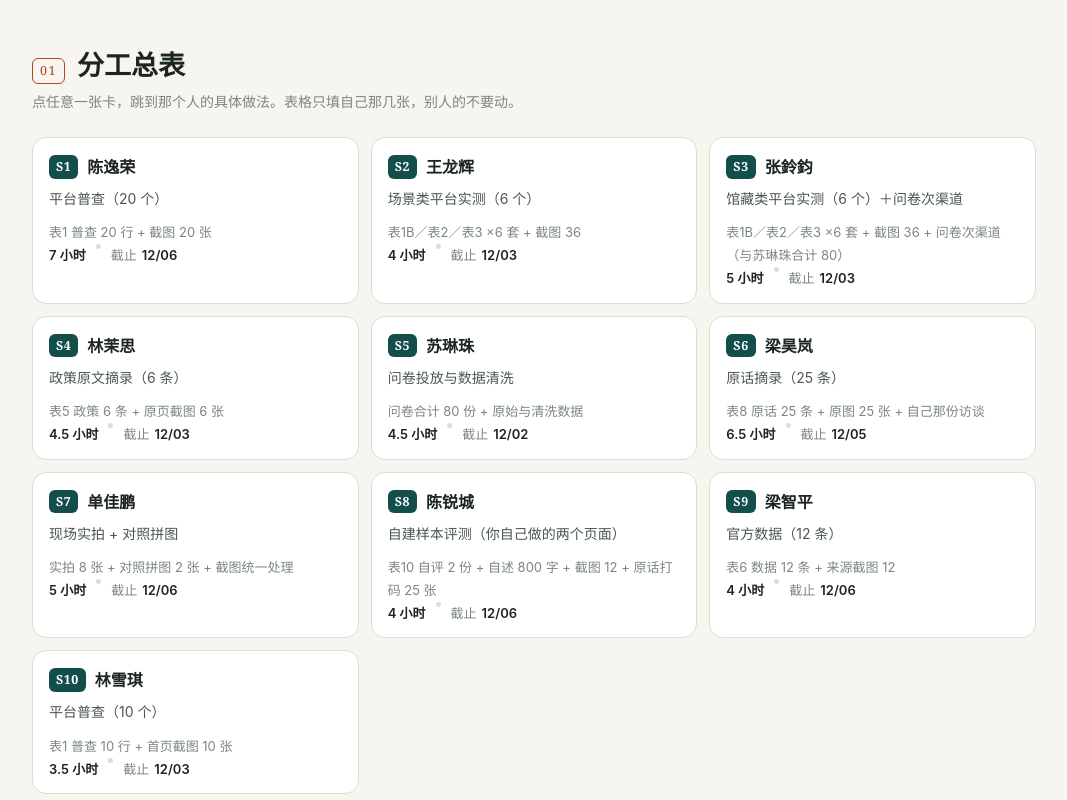
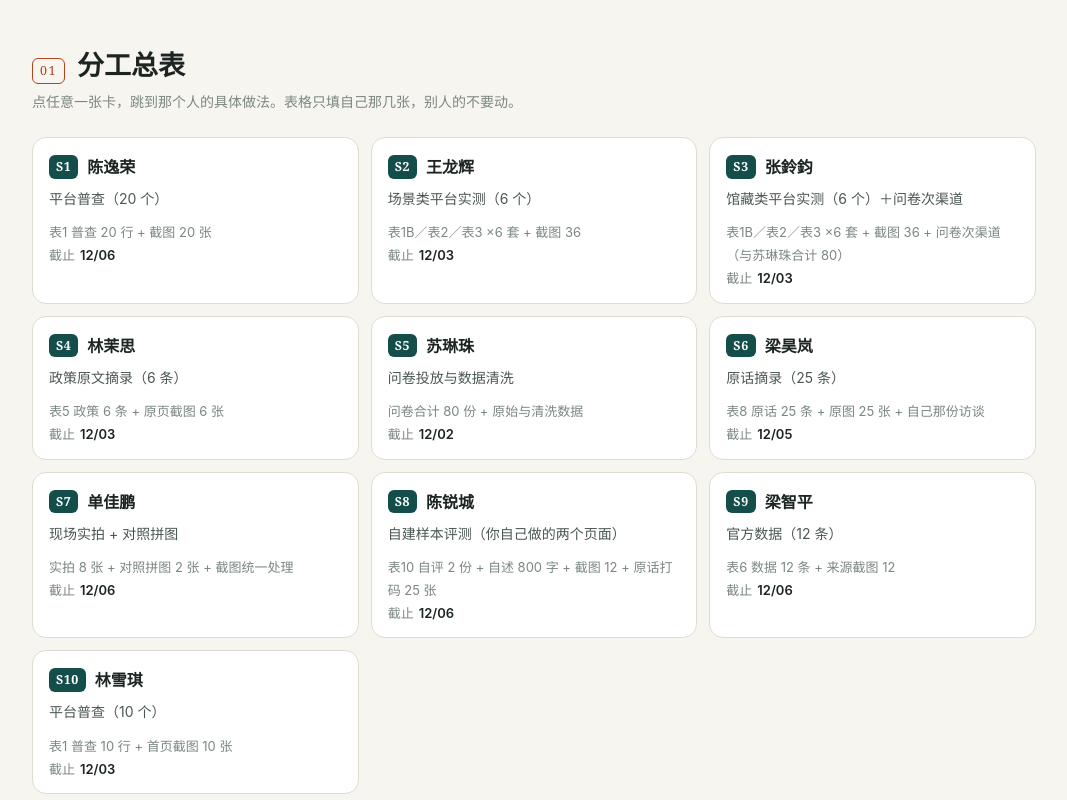
Before and after one commit to yubinpeng2020/chaoshan-vr-team-plan, a plain HTML site: page index.html in a window 1280 px wide. Shown: the part 480-1280 px from the top of the page, without its empty margins (106-1173 px from the left). Drawn offline with Linux system fonts and the light colour scheme.

Commit message:
工时从网页与学生版撤下，只在教师版保留；新增工时台账与变更记录

```diff
--- a/index.html
+++ b/index.html
@@ -373,61 +373,61 @@ footer p{margin:0 0 6px}
         <div class="top"><span class="badge">S1</span><span class="who">陈逸荣</span></div>
         <p class="job">平台普查（20 个）</p>
         <div class="row"><span>表1 普查 20 行 + 截图 20 张</span></div>
-        <div class="row"><span><b>7 小时</b></span><i class="dot"></i><span>截止 <b>12/06</b></span></div>
+        <div class="row"><span>截止 <b>12/06</b></span></div>
       </a>
       <a class="rcard" href="#s2">
         <div class="top"><span class="badge">S2</span><span class="who">王龙辉</span></div>
         <p class="job">场景类平台实测（6 个）</p>
         <div class="row"><span>表1B／表2／表3 ×6 套 + 截图 36</span></div>
-        <div class="row"><span><b>4 小时</b></span><i class="dot"></i><span>截止 <b>12/03</b></span></div>
+        <div class="row"><span>截止 <b>12/03</b></span></div>
       </a>
       <a class="rcard" href="#s3">
         <div class="top"><span class="badge">S3</span><span class="who">张鈴鈞</span></div>
         <p class="job">馆藏类平台实测（6 个）＋问卷次渠道</p>
         <div class="row"><span>表1B／表2／表3 ×6 套 + 截图 36 + 问卷次渠道（与苏琳珠合计 80）</span></div>
-        <div class="row"><span><b>5 小时</b></span><i class="dot"></i><span>截止 <b>12/03</b></span></div>
+        <div class="row"><span>截止 <b>12/03</b></span></div>
       </a>
       <a class="rcard" href="#s4">
         <div class="top"><span class="badge">S4</span><span class="who">林茉思</span></div>
         <p class="job">政策原文摘录（6 条）</p>
         <div class="row"><span>表5 政策 6 条 + 原页截图 6 张</span></div>
-        <div class="row"><span><b>4.5 小时</b></span><i class="dot"></i><span>截止 <b>12/03</b></span></div>
+        <div class="row"><span>截止 <b>12/03</b></span></div>
       </a>
       <a class="rcard" href="#s5">
         <div class="top"><span class="badge">S5</span><span class="who">苏琳珠</span></div>
         <p class="job">问卷投放与数据清洗</p>
         <div class="row"><span>问卷合计 80 份 + 原始与清洗数据</span></div>
-        <div class="row"><span><b>4.5 小时</b></span><i class="dot"></i><span>截止 <b>12/02</b></span></div>
+        <div class="row"><span>截止 <b>12/02</b></span></div>
       </a>
       <a class="rcard" href="#s6">
         <div class="top"><span class="badge">S6</span><span class="who">梁昊岚</span></div>
         <p class="job">原话摘录（25 条）</p>
         <div class="row"><span>表8 原话 25 条 + 原图 25 张 + 自己那份访谈</span></div>
-        <div class="row"><span><b>6.5 小时</b></span><i class="dot"></i><span>截止 <b>12/05</b></span></div>
+        <div class="row"><span>截止 <b>12/05</b></span></div>
       </a>
       <a class="rcard" href="#s7">
         <div class="top"><span class="badge">S7</span><span class="who">单佳鹏</span></div>
         <p class="job">现场实拍 + 对照拼图</p>
         <div class="row"><span>实拍 8 张 + 对照拼图 2 张 + 截图统一处理</span></div>
-        <div class="row"><span><b>5 小时</b></span><i class="dot"></i><span>截止 <b>12/06</b></span></div>
+        <div class="row"><span>截止 <b>12/06</b></span></div>
       </a>
       <a class="rcard" href="#s8">
         <div class="top"><span class="badge">S8</span><span class="who">陈锐城</span></div>
         <p class="job">自建样本评测（你自己做的两个页面）</p>
         <div class="row"><span>表10 自评 2 份 + 自述 800 字 + 截图 12 + 原话打码 25 张</span></div>
-        <div class="row"><span><b>4 小时</b></span><i class="dot"></i><span>截止 <b>12/06</b></span></div>
+        <div class="row"><span>截止 <b>12/06</b></span></div>
       </a>
       <a class="rcard" href="#s9">
         <div class="top"><span class="badge">S9</span><span class="who">梁智平</span></div>
         <p class="job">官方数据（12 条）</p>
         <div class="row"><span>表6 数据 12 条 + 来源截图 12</span></div>
-        <div class="row"><span><b>4 小时</b></span><i class="dot"></i><span>截止 <b>12/06</b></span></div>
+        <div class="row"><span>截止 <b>12/06</b></span></div>
       </a>
       <a class="rcard" href="#s10">
         <div class="top"><span class="badge">S10</span><span class="who">林雪琪</span></div>
         <p class="job">平台普查（10 个）</p>
         <div class="row"><span>表1 普查 10 行 + 首页截图 10 张</span></div>
-        <div class="row"><span><b>3.5 小时</b></span><i class="dot"></i><span>截止 <b>12/03</b></span></div>
+        <div class="row"><span>截止 <b>12/03</b></span></div>
       </a>
     </div>
 
@@ -485,7 +485,7 @@ footer p{margin:0 0 6px}
       <div class="role-head">
         <span class="badge">S1</span>
         <h3><span class="name">陈逸荣</span><span class="sep">·</span>平台普查（20 个）</h3>
-        <div class="chips"><span class="chip">7 小时</span><span class="chip date">12/06 交齐</span></div>
+        <div class="chips"><span class="chip date">12/06 交齐</span></div>
       </div>
       <p class="pos"><b>你的定位</b>把潮汕的线上数字文化资源一个一个找出来、逐个确认能不能打开。报告里"我们查了这些平台、其中一部分已经打不开"那句话，依据就是你交的这 20 行。</p>
       <p class="partner"><b>合作对象：林雪琪（只有她一个）</b>——平台普查就你们两个人做，号段不重叠（你 P01–P20，她 P21–P30）。每天收工把新号发她，她开工先看你交的。<b>第三个人不要插手这件事</b>，人一多就对不清号。</p>
@@ -521,7 +521,7 @@ footer p{margin:0 0 6px}
         <li>编号自己用 P01–P20，一行一个平台，不重号、不跳号。<b>「类型」列是全表的命门</b>：王龙辉按 C 街区景区／D 村落古建／E 民间全景 挑场景，张鈴鈞按 A 国家级平台／B 地方馆藏 挑馆藏——<b>你填错一个，他俩就认领错一个</b>，表1B 那 6 套基本作废。</li>
         <li>交之前自查一遍：同一个平台出现两次只留一条；点不开又没截图的删掉；<b>不许为了凑数留假平台</b>。</li>
       </ol>
-      <p class="time">预计用时 <b>7 小时</b>（搜与填 20 个 × 15 分钟＝5h，点开核验＋截图 20 个 × 4 分钟＝1.5h，并表查重 0.5h）</p>
+
       <p class="also"><b>还有一件 10 个人都要做的事</b>：访 1 个人（10 分钟，微信语音），用你自己那份 <b>T01</b> 访谈表记，访完当天填。分到访谁、怎么开口，见「<a href="#all">全员任务</a>」。</p>
     </article>
 
@@ -530,7 +530,7 @@ footer p{margin:0 0 6px}
       <div class="role-head">
         <span class="badge">S2</span>
         <h3><span class="name">王龙辉</span><span class="sep">·</span>场景类平台实测（6 个）</h3>
-        <div class="chips"><span class="chip">4 小时</span><span class="chip date">12/03 交齐</span></div>
+        <div class="chips"><span class="chip date">12/03 交齐</span></div>
       </div>
       <p class="pos"><b>你的定位</b>测"能转头看、能走进去"的那类平台——小公园 VR、古村全景、景区 720。你回答的问题是：手机上到底逛不逛得完。</p>
 
@@ -557,7 +557,7 @@ footer p{margin:0 0 6px}
         <li>五项简评（1–5 分，5 秒内凭第一感觉）：找得到｜看得清｜跑得动｜看得懂｜还想再来；另加"会不会推荐给外地朋友"（0–10）。</li>
         <li>每平台截 6 张：首屏完成｜加载中白屏｜S1 找地方（或搜不到）｜S2 全景画面｜S3 讲解或"没有介绍"｜最严重问题现场（花屏、文字叠加、按钮点不到）。</li>
       </ol>
-      <p class="time">预计用时 <b>4 小时</b>（6 个平台 × 40 分钟：3 个任务 + 五项简评 + 6 张截图）。现场实拍不用你拍，统一由单佳鹏拍。</p>
+      <p class="time">现场实拍不用你拍，统一由单佳鹏拍。</p>
       <p class="also"><b>还有一件 10 个人都要做的事</b>：访 1 个人（10 分钟，微信语音），用你自己那份 <b>T02</b> 访谈表记，访完当天填。分到访谁、怎么开口，见「<a href="#all">全员任务</a>」。</p>
     </article>
 
@@ -566,7 +566,7 @@ footer p{margin:0 0 6px}
       <div class="role-head">
         <span class="badge">S3</span>
         <h3><span class="name">张鈴鈞</span><span class="sep">·</span>馆藏类平台实测（6 个）</h3>
-        <div class="chips"><span class="chip">5 小时</span><span class="chip date">12/03 交齐</span></div>
+        <div class="chips"><span class="chip date">12/03 交齐</span></div>
       </div>
       <p class="pos"><b>你的定位</b>测"有展品、有讲解"的那类——侨批数字展厅、数字博物馆、非遗线上展。你回答的问题是：有东西，但讲不讲得明白。另外你和苏琳珠<b>共用一个问卷链接</b>，你只负责把链接发到"自己人的群"。</p>
       <p class="partner"><b>合作对象：苏琳珠（只有她一个）</b>——问卷这条线就你们两个人：她建卷、发班群／社团群／私聊，你发老乡群／家人群／朋友圈，同一条链接、只看合计 80 份。<b>第三个人不要插手</b>。</p>
@@ -597,7 +597,7 @@ footer p{margin:0 0 6px}
         <li>问卷：找苏琳珠要链接和话术，发你自己的<b>潮汕老乡群、家人群、朋友圈</b>，隔一天补发一次、别刷屏。<b>同一个群只发一次</b>——苏琳珠发班群和社团群，你别重复发，重复收到的人也不会填两遍。</li>
         <li><b>份数不用你报</b>：两人共用一个链接，苏琳珠看合计。你只要 12/02 前告诉她"发过哪几个群"，她在表7 里记渠道。</li>
       </ol>
-      <p class="time">预计用时 <b>5 小时</b>（馆藏 6 个 × 40 分钟＝4h，问卷发群与催收 1h）。现场实拍不用你拍，统一由单佳鹏拍。</p>
+      <p class="time">现场实拍不用你拍，统一由单佳鹏拍。</p>
       <p class="also"><b>还有一件 10 个人都要做的事</b>：访 1 个人（10 分钟，微信语音），用你自己那份 <b>T03</b> 访谈表记，访完当天填。分到访谁、怎么开口，见「<a href="#all">全员任务</a>」。</p>
     </article>
 
@@ -606,7 +606,7 @@ footer p{margin:0 0 6px}
       <div class="role-head">
         <span class="badge">S4</span>
         <h3><span class="name">林茉思</span><span class="sep">·</span>政策原文摘录（6 条）</h3>
-        <div class="chips"><span class="chip">4.5 小时</span><span class="chip date">12/03 交齐</span></div>
+        <div class="chips"><span class="chip date">12/03 交齐</span></div>
       </div>
       <p class="pos"><b>你的定位</b>证明"国家在推数字化"这件事有据可查。报告的背景章和对策章都靠你这 6 条。</p>
 
@@ -630,7 +630,7 @@ footer p{margin:0 0 6px}
         <li>"用在报告哪一节"只填三种：一背景｜二(三)原因｜三对策依据。填不出来的删掉。</li>
         <li>12/02 把 6 条链接一并交上，老师核对原文时要用。</li>
       </ol>
-      <p class="time">预计用时 <b>4.5 小时</b>（找 6 条 × 25 分钟＝2.5h，摘与核 6 条 × 15 分钟＝1.5h，截图 6 张 0.5h）</p>
+
       <p class="also"><b>还有一件 10 个人都要做的事</b>：访 1 个人（10 分钟，微信语音），用你自己那份 <b>T04</b> 访谈表记，访完当天填。分到访谁、怎么开口，见「<a href="#all">全员任务</a>」。</p>
     </article>
 
@@ -639,7 +639,7 @@ footer p{margin:0 0 6px}
       <div class="role-head">
         <span class="badge">S5</span>
         <h3><span class="name">苏琳珠</span><span class="sep">·</span>问卷投放与数据清洗</h3>
-        <div class="chips"><span class="chip">4.5 小时</span><span class="chip date">12/02 交齐</span></div>
+        <div class="chips"><span class="chip date">12/02 交齐</span></div>
       </div>
       <p class="pos"><b>你的定位</b>问卷这条线你管三件：建卷（含防重复设置）、投放、清洗。次渠道（老乡群／家人群／朋友圈）张鈴鈞帮你发。<b>你俩共用一个链接、只看合计数，加起来 80 份就算完成</b>，不分开统计谁收了多少。</p>
       <p class="partner"><b>合作对象：张鈴鈞（只有这一个）</b>——问卷这条线就你们两个人：你建卷、发班群／社团群／私聊，对方发老乡群／家人群／朋友圈，同一条链接、只看合计 80 份。<b>第三个人不要插手</b>。</p>
@@ -665,7 +665,7 @@ footer p{margin:0 0 6px}
         <li>12/02 导出原始数据（不动），另存一份删无效卷：<b>同一微信／同一 IP 重复填的只留最早一份</b>、答题 &lt;90 秒、全选同一项、开放题空白过半。<b>标明删了几份、为什么删。</b></li>
         <li>12/02 表7 按渠道分行记"发到哪些群"，<b>"收回数"只填合计一行</b>；把 80 和删卷理由写清楚，老师写方法章直接用。</li>
       </ol>
-      <p class="time">预计用时 <b>4.5 小时</b>（建卷＋防重复设置＋自己试填 1h，发群与催收 2h，清洗 80 份＋表7 1.5h）</p>
+
       <p class="also"><b>还有一件 10 个人都要做的事</b>：访 1 个人（10 分钟，微信语音），用你自己那份 <b>T05</b> 访谈表记，访完当天填。分到访谁、怎么开口，见「<a href="#all">全员任务</a>」。</p>
     </article>
 
@@ -674,7 +674,7 @@ footer p{margin:0 0 6px}
       <div class="role-head">
         <span class="badge">S6</span>
         <h3><span class="name">梁昊岚</span><span class="sep">·</span>原话摘录（25 条）</h3>
-        <div class="chips"><span class="chip">6.5 小时</span><span class="chip date">12/05 交齐</span></div>
+        <div class="chips"><span class="chip date">12/05 交齐</span></div>
       </div>
       <p class="pos"><b>你的定位</b>收集"人说的话"。报告里最扎心的那 8–12 句引文，全从你这 25 条里挑。</p>
 
@@ -717,7 +717,7 @@ footer p{margin:0 0 6px}
         <li>自己的访谈当天整理：8 问答全，另写"三句话判断"，别写受访人真名。</li>
         <li>访谈编号就是 <b>T06</b>（表头已印好），存成 <code>访谈_T06_梁昊岚_日期.xlsx</code>。</li>
       </ol>
-      <p class="time">预计用时 <b>6.5 小时</b>（25 条 × 13 分钟＝5.5h，含截原图；自己那份访谈 1h）</p>
+
       <p class="also"><b>还有一件 10 个人都要做的事</b>：访 1 个人（10 分钟，微信语音），用你自己那份 <b>T06</b> 访谈表记，访完当天填。分到访谁、怎么开口，见「<a href="#all">全员任务</a>」。</p>
     </article>
 
@@ -726,7 +726,7 @@ footer p{margin:0 0 6px}
       <div class="role-head">
         <span class="badge">S7</span>
         <h3><span class="name">单佳鹏</span><span class="sep">·</span>现场实拍 + 对照拼图</h3>
-        <div class="chips"><span class="chip">5 小时</span><span class="chip date">12/06 交齐</span></div>
+        <div class="chips"><span class="chip date">12/06 交齐</span></div>
       </div>
       <p class="pos"><b>你的定位</b>用你手上那两样：拍照、修图。三件事——去现场拍一组"真地方"的照片（8 张够，不用多拍），把线上截图和现场照片拼成 2 张对照图，再把全队零散的截图收拾干净。整个项目里"眼睛看得见的东西"都归你。</p>
 
@@ -751,7 +751,7 @@ footer p{margin:0 0 6px}
         <li>全队截图处理：裁掉多余边框、按编号统一改名、摩尔纹明显的重截一张。露了真名的打码。</li>
         <li>交付前自查：每张实拍能看出是哪儿、两张拼图的标注对得上、截图里没有真名。</li>
       </ol>
-      <p class="time">预计用时 <b>5 小时</b>（实拍 8 张、3 个点 2h；对照拼图 2 张 1h；全队截图裁齐改名 2h）</p>
+
       <p class="also"><b>还有一件 10 个人都要做的事</b>：访 1 个人（10 分钟，微信语音），用你自己那份 <b>T07</b> 访谈表记，访完当天填。分到访谁、怎么开口，见「<a href="#all">全员任务</a>」。</p>
     </article>
 
@@ -760,7 +760,7 @@ footer p{margin:0 0 6px}
       <div class="role-head">
         <span class="badge">S8</span>
         <h3><span class="name">陈锐城</span><span class="sep">·</span>自建样本评测（你自己做的两个页面）</h3>
-        <div class="chips"><span class="chip">4 小时</span><span class="chip date">12/06 交齐</span></div>
+        <div class="chips"><span class="chip date">12/06 交齐</span></div>
       </div>
       <p class="pos"><b>你的定位</b>全队唯一"动手做过"的人。你做的两个页面不拿来展示，<b>当第 8 个被测对象，用同一把尺子量它</b>，再写 800 字说清"做的时候卡在哪"。</p>
 
@@ -787,7 +787,7 @@ footer p{margin:0 0 6px}
         <li><b>不许美化数据。</b>你自己做的如果也"重展示轻讲解"，就照实写。</li>
         <li>打码：梁昊岚 12/05 交来 25 张原话原图后，你按 C 号逐张把用户名、头像遮掉，12/06 交。<b>要求：评论内容看得清，看不出是谁。</b>你会修图，这个活你最快。</li>
       </ol>
-      <p class="time">预计用时 <b>4 小时</b>（自评 2 页 0.5h，自述 800 字 2h，截图 12 张 0.5h，打码 25 张 1h）</p>
+
       <p class="also"><b>还有一件 10 个人都要做的事</b>：访 1 个人（10 分钟，微信语音），用你自己那份 <b>T08</b> 访谈表记，访完当天填。分到访谁、怎么开口，见「<a href="#all">全员任务</a>」。</p>
     </article>
 
@@ -796,7 +796,7 @@ footer p{margin:0 0 6px}
       <div class="role-head">
         <span class="badge">S9</span>
         <h3><span class="name">梁智平</span><span class="sep">·</span>官方数据（12 条）</h3>
-        <div class="chips"><span class="chip">4 小时</span><span class="chip date">12/06 交齐</span></div>
+        <div class="chips"><span class="chip date">12/06 交齐</span></div>
       </div>
       <p class="pos"><b>你的定位</b>专门管"数字"。你要收的这 12 个数，最后会拼成一张汕头／潮州／揭阳的三市对比图，用来交代"潮汕到底有多少文化家底"。每个数都要有出处，一个都不能编。</p>
 
@@ -822,7 +822,7 @@ footer p{margin:0 0 6px}
         <li>截图截到"数字 + 标题 + 发布单位"三样；年份不同就注明"2023 年数据"，<b>不同年份的数不许拼成一张图还不标</b>。</li>
         <li>每交一条，就在正文里附一句"这个数字能说明什么"（20 字内），老师写第一段时直接用。</li>
       </ol>
-      <p class="time">预计用时 <b>4 小时</b>（找数 12 条 × 15 分钟＝3h，核出处＋截图 12 张 1h）</p>
+
       <p class="also"><b>还有一件 10 个人都要做的事</b>：访 1 个人（10 分钟，微信语音），用你自己那份 <b>T09</b> 访谈表记，访完当天填。分到访谁、怎么开口，见「<a href="#all">全员任务</a>」。</p>
     </article>
 
@@ -831,7 +831,7 @@ footer p{margin:0 0 6px}
       <div class="role-head">
         <span class="badge">S10</span>
         <h3><span class="name">林雪琪</span><span class="sep">·</span>平台普查（10 个）</h3>
-        <div class="chips"><span class="chip">3.5 小时</span><span class="chip date">12/03 交齐</span></div>
+        <div class="chips"><span class="chip date">12/03 交齐</span></div>
       </div>
       <p class="pos"><b>你的定位</b>把潮汕的线上数字文化资源再找 10 个出来，逐个确认能不能打开。你只做"找得到吗"，不测评、不打分。</p>
       <p class="partner"><b>合作对象：陈逸荣（只有他一个）</b>——平台普查就你们两个人做，号段不重叠（他 P01–P20，你 P21–P30）。每天开工先看他交的，撞上的跳过，新号每天回发他。<b>第三个人不要插手这件事</b>。</p>
@@ -855,7 +855,7 @@ footer p{margin:0 0 6px}
         <li>编号用 P21–P30（号段老师已经分好，别用别的号）；截图文件名 <code>P21_首页_日期_林雪琪.png</code>。</li>
         <li>同一平台有网页版又有小程序，算一个，别拆成两个凑数。</li>
       </ol>
-      <p class="time">预计用时 <b>3.5 小时</b>（找 10 个（含 3 个打不开）2.5h，首页截图 10 张 0.5h，填表 0.5h）。你是 10 张卡里最轻的一张——访谈可以先做掉，别留到最后一天。</p>
+      <p class="time">你的活相对轻——访谈可以先做掉，别留到最后一天。</p>
       <p class="also"><b>还有一件 10 个人都要做的事</b>：访 1 个人（10 分钟，微信语音），用你自己那份 <b>T10</b> 访谈表记，访完当天填。分到访谁、怎么开口，见「<a href="#all">全员任务</a>」。</p>
     </article>
   </section>
```
